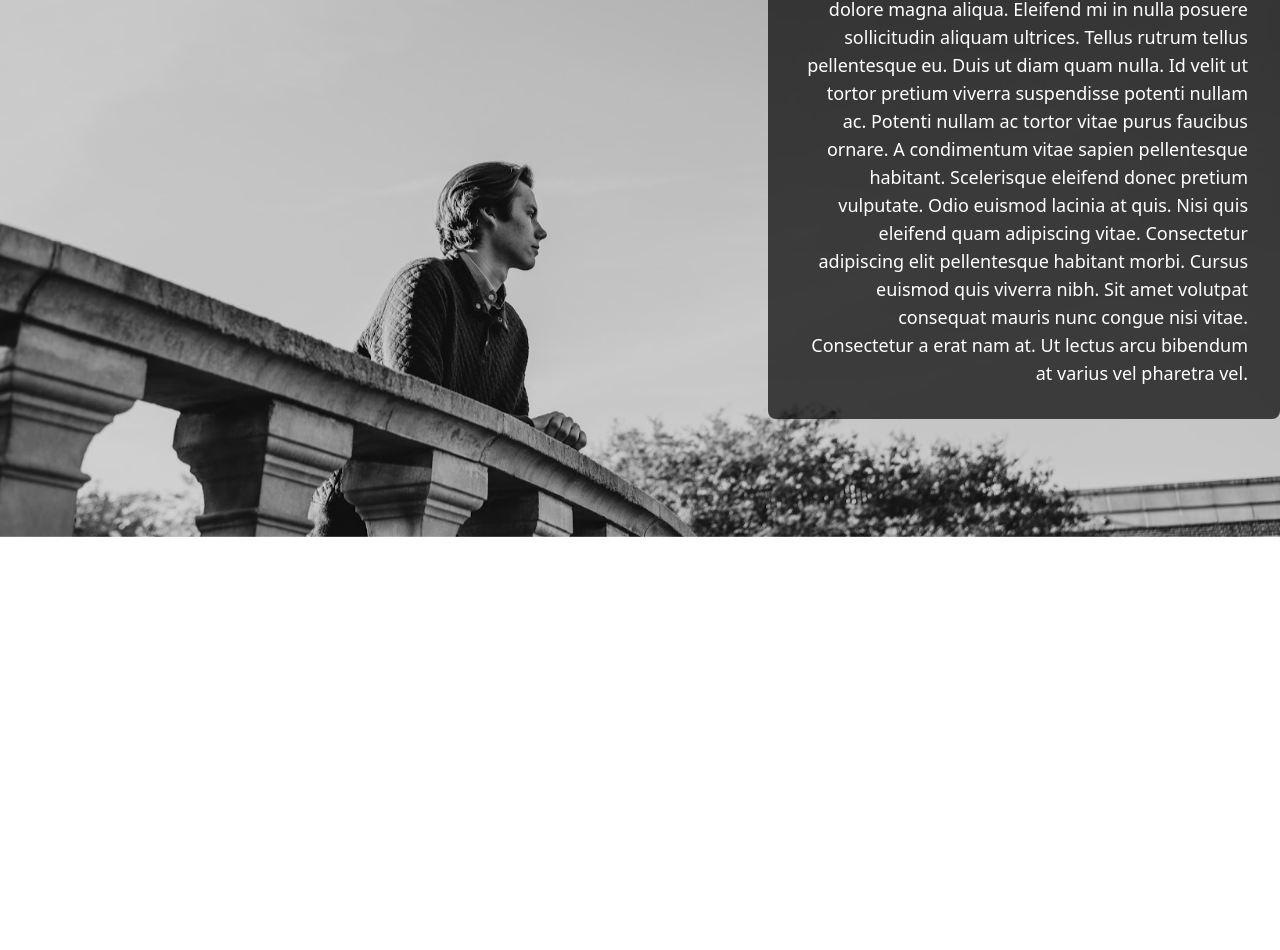
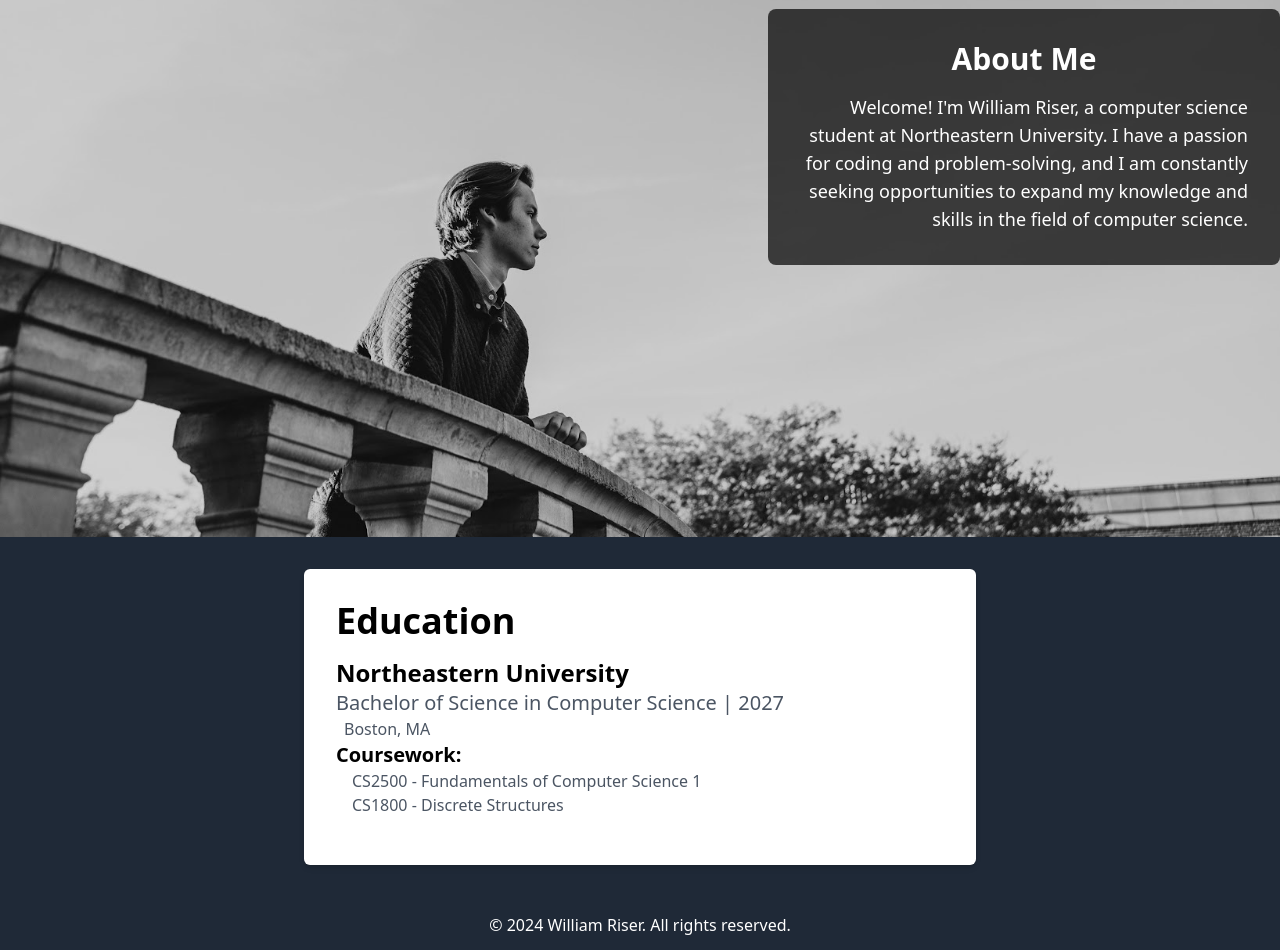
Before and after one commit to william-riser/personal-portfolio, a React (Vite) app: page / in a window 1280 px wide. Shown: the part 263-1213 px from the top of the page. Before the commit the page ends 800 px from the top, so only its background shows below. Built offline with nearby package versions, Linux system fonts and the light colour scheme.

Commit message:
Add Education

```diff
--- a/src/App.tsx
+++ b/src/App.tsx
@@ -1,15 +1,23 @@
 import Bio from "./components/Bio";
+import EducationInfo from "./components/Education";
+import Footer from "./components/Footer";
 import Header from "./components/Header";
 import "./index.css";
 
 function App() {
   return (
+    <>
     <div className="bg-gray-800 flex flex-col min-h-screen">
       <div className="flex-grow">
         <Header />
         <Bio />
+        <EducationInfo />
       </div>
     </div>
+    <div>
+      <Footer />
+    </div>
+    </>
   );
 }
 
--- a/src/components/Bio.tsx
+++ b/src/components/Bio.tsx
@@ -6,21 +6,13 @@ const BackgroundImage: React.FC = () => {
       className="bg-fixed bg-cover bg-center h-screen flex items-center justify-end"
       style={{ backgroundImage: "url('./src/images/banner.jpeg')" }}
     >
-      <div className="bg-opacity-70 bg-black p-8 text-white text-right rounded-lg w-2/5">
+      <div className="bg-opacity-70 bg-black p-8 text-white text-right rounded-lg sm:w-full m:w-2/5 lg:w-2/5 xl:w-2/5">
         <h1 className="text-3xl font-bold mb-4 text-center">About Me</h1>
         <p className="text-lg">
-          Lorem ipsum dolor sit amet, consectetur adipiscing elit, sed do
-          eiusmod tempor incididunt ut labore et dolore magna aliqua. Eleifend
-          mi in nulla posuere sollicitudin aliquam ultrices. Tellus rutrum
-          tellus pellentesque eu. Duis ut diam quam nulla. Id velit ut tortor
-          pretium viverra suspendisse potenti nullam ac. Potenti nullam ac
-          tortor vitae purus faucibus ornare. A condimentum vitae sapien
-          pellentesque habitant. Scelerisque eleifend donec pretium vulputate.
-          Odio euismod lacinia at quis. Nisi quis eleifend quam adipiscing
-          vitae. Consectetur adipiscing elit pellentesque habitant morbi. Cursus
-          euismod quis viverra nibh. Sit amet volutpat consequat mauris nunc
-          congue nisi vitae. Consectetur a erat nam at. Ut lectus arcu bibendum
-          at varius vel pharetra vel.
+          Welcome! I'm William Riser, a computer science student at Northeastern
+          University. I have a passion for coding and problem-solving, and I am
+          constantly seeking opportunities to expand my knowledge and skills in
+          the field of computer science.
         </p>
       </div>
     </div>
--- /dev/null
+++ b/src/components/Education.tsx
@@ -0,0 +1,26 @@
+import React from "react";
+
+const EducationInfo: React.FC = () => {
+  return (
+    <div className="max-w-2xl mx-auto p-8 bg-white shadow-md rounded-md my-8">
+      <h2 className="text-4xl font-bold mb-4">Education</h2>
+
+      <div className="mb-4">
+        <h3 className="text-2xl font-bold">Northeastern University</h3>
+        <p className="text-gray-600 text-xl">
+          Bachelor of Science in Computer Science | 2027
+        </p>
+        <p className="text-gray-600 pl-2">Boston, MA</p>
+        <h4 className="text-xl font-bold">Coursework:</h4>
+        <p className="text-gray-600 pl-4">
+            CS2500 - Fundamentals of Computer Science 1 <br />
+            CS1800 - Discrete Structures
+        </p>
+      </div>
+
+      {/* Add more education entries as needed */}
+    </div>
+  );
+};
+
+export default EducationInfo;
--- a/src/components/Footer.tsx
+++ b/src/components/Footer.tsx
@@ -0,0 +1,12 @@
+// src/components/Footer.tsx
+import React from 'react';
+
+const Footer: React.FC = () => {
+  return (
+    <footer className="bg-gray-800 text-white p-4 text-center absolute w-full">
+      <p>&copy; 2024 William Riser. All rights reserved.</p>
+    </footer>
+  );
+};
+
+export default Footer;
--- a/src/components/Header.tsx
+++ b/src/components/Header.tsx
@@ -1,6 +1,6 @@
-import { useState, useEffect } from "react";
+import React, { useState, useEffect } from "react";
 
-const Header = () => {
+const Header: React.FC = () => {
   const [isScrolled, setIsScrolled] = useState(false);
   const [prevScrollPos, setPrevScrollPos] = useState(0);
 
```
